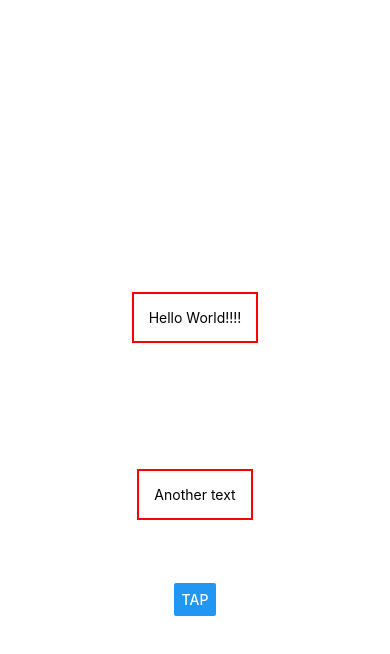
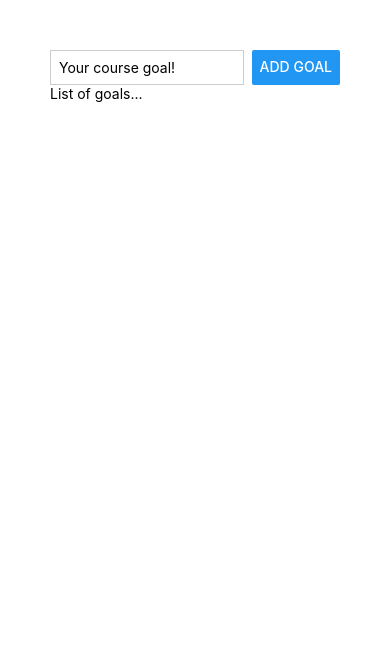
Before and after one commit to roxanap33/ReactNativeGoalsApp, a React Native app in the folder starting-project/: screen / in a window 390 px wide. Shown: the top 654 px of the page. Built offline with nearby package versions, Linux system fonts and the light colour scheme.

Commit message:
20: First layout of the page

```diff
--- a/starting-project/App.js
+++ b/starting-project/App.js
@@ -1,28 +1,33 @@
-import { Button, StyleSheet, Text, View } from "react-native";
+import { Button, StyleSheet, Text, TextInput, View } from "react-native";
 
 export default function App() {
   return (
-    <View style={styles.container}>
+    <View style={styles.appContainer}>
+      <View style={styles.inputContainer}>
+        <TextInput style={styles.textInput} placeholder="Your course goal!" />
+        <Button title="Add Goal" />
+      </View>
       <View>
-        <Text style={styles.dummytext}>Hello World!!!!</Text>
+        <Text>List of goals...</Text>
       </View>
-      <Text style={styles.dummytext}>Another text</Text>
-      <Button title="TAP" />
     </View>
   );
 }
 
 const styles = StyleSheet.create({
-  container: {
-    flex: 1,
-    backgroundColor: "#fff",
-    alignItems: "center",
-    justifyContent: "center",
+  appContainer: {
+    padding: 50,
   },
-  dummytext: {
-    margin: 63,
-    borderWidth: 2,
-    borderColor: "red",
-    padding: 15,
+
+  inputContainer: {
+    flexDirection: "row",
+    justifyContent: "space-between",
+  },
+  textInput: {
+    borderWidth: 1,
+    borderColor: "#cccccc",
+    width: "80%",
+    marginRight: 8,
+    padding: 8,
   },
 });
```
